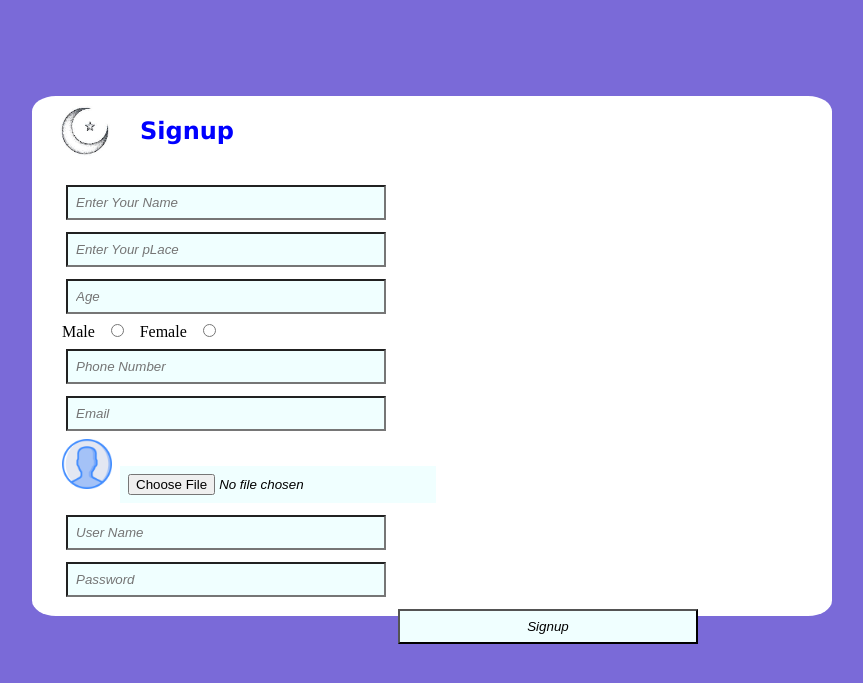
After one commit to mammukb/PrayOnTime, a Django app: page /register in a window 1280 px wide. The commit adds this page. Shown: the top 683 px of the page, without its empty margins (368-1231 px from the left). Run offline with Django 3.2, Linux system fonts and the light colour scheme.

Commit message:
login and registration

```diff
--- a/PrayonTime/settings.py
+++ b/PrayonTime/settings.py
@@ -45,7 +45,7 @@ MIDDLEWARE = [
     'django.middleware.security.SecurityMiddleware',
     'django.contrib.sessions.middleware.SessionMiddleware',
     'django.middleware.common.CommonMiddleware',
-    'django.middleware.csrf.CsrfViewMiddleware',
+    # 'django.middleware.csrf.CsrfViewMiddleware',
     'django.contrib.auth.middleware.AuthenticationMiddleware',
     'django.contrib.messages.middleware.MessageMiddleware',
     'django.middleware.clickjacking.XFrameOptionsMiddleware',
--- a/prayapp/urls.py
+++ b/prayapp/urls.py
@@ -6,5 +6,9 @@ from prayapp import views
 urlpatterns = [
     # path('admin/', admin.site.urls),
     path('',views.home,name="home"),
+    path('login',views.login,name="login"),
+    path('register',views.registration,name="register"),
+    path('userhome',views.userhome,name="userhome"),
+
 
 ]
--- a/prayapp/views.py
+++ b/prayapp/views.py
@@ -1,7 +1,72 @@
-from django.shortcuts import render
+from pyexpat.errors import messages
+from django.http import HttpResponse
+from django.shortcuts import redirect, render
+from prayapp.models import*
+from django.contrib.auth import authenticate, login as auth_login
 
 # Create your views here.
 
 
 def home(request):
         return render(request, "index.html")
+
+def login(request):
+        if request.method == "POST":
+                uname = request.POST['uname']
+                pwd = request.POST['pwd']
+                print(uname, pwd)
+                l=Login.objects.all()
+                q=l.filter(username=uname, password=pwd)
+                count = q.count()
+
+
+
+                if count == 1:
+                         user =q.first()
+                         request.session['username'] =user.username
+                        #  return HttpResponse("<script> alert('Login Suceess'); window.location='/userhome' ;  </script>")
+                         return redirect('userhome')
+                else:
+                        messages.error(request,"Invalid username or password")
+                        return HttpResponse("<script> alert('User doesnot exist'); window.location='/login' ;  </script>")
+        else:
+                return render(request, "login.html")
+
+
+
+
+
+
+
+def registration(request):
+        if request.method == "POST":
+                name = request.POST.get("name")
+                place = request.POST.get("place")
+                age = request.POST.get("age")
+                gender = request.POST.get("gender")
+                number = request.POST.get("number")
+                email = request.POST.get("email")
+                username = request.POST.get("username")
+                pwd = request.POST.get("password")
+                photo = request.FILES.get("photo",None)
+
+                print(name, age, gender, number, email,username, pwd, photo)
+
+
+
+                logobj = Login(username=username, password=pwd)
+                logobj.save()
+                userid =logobj.pk
+                reg = User(name=name,place=place,age=age,gender=gender,number=number,email=email,login_id=userid,photo=photo)
+                reg.save()
+
+                if reg:
+                        return redirect('login')
+                else:
+                        return HttpResponse("<script>alert('Registration Failure try agian!!');window.location='/register'</script>")
+
+        return render(request, "registration.html")
+
+
+def userhome(request):
+        return render(request, "userhome.html")
--- /dev/null
+++ b/static/assets/css/global.css
@@ -0,0 +1,83 @@
+body {
+    margin: 0;
+    padding: 0;
+    background-color: #7a6ad8;
+    position: absolute;
+}
+
+/* registration.html */
+
+
+.register-content {
+    background-color: white;
+    position: relative;
+    top: 50%;
+    left: 50%;
+    margin-top: 12%;
+    width: 800px;
+    height: 520px;
+    border-radius: 3%;
+}
+
+.register-form {
+    width: 50%;
+    float: left;
+    /* border-right: 2px solid black; */
+}
+
+.register-form table {
+    padding: 12px;
+    margin-left: 15px;
+}
+
+
+.register-form table input{
+    margin: 4px ;
+    width: 300px;
+    padding: 8px;
+    background-color: azure;
+    /* border-radius: 5px; */
+
+
+    color: black;
+    font-style: italic;
+}
+.register-form table input[type ="radio"]{
+    width: 10%;
+    margin: 2px;
+
+}
+
+
+
+
+td img {
+    width: 50px;
+    height: 50px;
+
+}
+
+
+#form-head {
+    margin: 0 0px 0 18px;
+    display: flex;
+    flex-direction: row;
+    align-content: space-between;
+    align-items: center;
+}
+
+#form-head h2 {
+    font-weight: 600;
+    color: blue;
+    font-size: 24px;
+    font-family: Verdana, Geneva, Tahoma, sans-serif;
+
+}
+
+#form-head img {
+    margin-right: 20px;
+    width: 70px;
+    height: 70px;
+    border-radius: 50%;
+
+}
--- /dev/null
+++ b/template/registration.html
@@ -0,0 +1,162 @@
+<!DOCTYPE html>
+<html lang="en">
+<head>
+    <meta charset="UTF-8">
+    <meta name="viewport" content="width=device-width, initial-scale=1.0">
+    <title>User Registration</title>
+
+    <link rel="stylesheet" href="static/assets/css/global.css">
+
+</head>
+<body>
+    <!-- <form action="" method="post" enctype="multipart/form-data" >
+        <table>
+            <tr>
+                <td>Name </td>
+                <td>
+                    <input type="text" name="name"  required >
+                </td>
+            </tr>
+            <tr>
+                <td>Place</td>
+                <td>
+                    <input type="text"  name="place"   required  >
+                </td>
+            </tr>
+            <tr>
+                <td>Age</td>
+                <td>
+                    <input type="number"  name="age" required  >
+                </td>
+            </tr>
+            <tr>
+                <td>Gender</td>
+                <td>
+                    <label for="">Male</label>
+                    <input type="radio" name="gender"  required value="M" >
+                    <label for="">Female</label>
+                    <input type="radio" name="gender" required value="F"  >
+                </td>
+            </tr>
+            <tr>
+                <td>Number</td>
+                <td>
+                    <input type="text"  name="number"  required >
+                </td>
+            </tr>
+            <tr>
+                <td>Email</td>
+                <td>
+                    <input type="email"  name="email" required >
+                </td>
+            </tr>
+            <tr>
+                <td>photo</td>
+                <td>
+                    <input type="file"   name="photo"  required  >
+                </td>
+            </tr>
+            <tr>
+                <td>Username</td>
+                <td>
+                    <input type="text"  name="username" required >
+                </td>
+            </tr>
+            <tr>
+                <td>Password</td>
+                <td>
+                    <input type="password" name="password" required id=""    >
+                </td>
+            </tr>
+            <tr>
+                <td></td>
+                <td><input type="submit"  name="user_registration"  value="Register"  ></td>
+            </tr>
+        </table>
+    </form>
+   -->
+
+   <div  class="register-content" >
+        <div  class="register-form" >
+            <div id="form-head">
+                <img src="static/assets/images/moon.jpg" alt="image">
+                <h2>Signup</h2>
+            </div>
+            <form action="" method="post" enctype="multipart/form-data" >
+            <table>
+
+                <tr>
+                    <td>
+                        <input type="text" name="name" placeholder="Enter Your Name"  required >
+                    </td>
+                </tr>
+                <tr>
+                    <td>
+                    <input type="text"  name="place"  placeholder="Enter Your pLace"  required  >
+
+                    </td>
+                </tr>
+
+                <tr>
+                    <td>
+                    <input type="number" placeholder="Age"  name="age" required  >
+                    </td>
+                </tr>
+                <tr>
+                    <td>
+                        <label for="">Male</label>
+                        <input type="radio" name="gender"  required value="M" >
+                        <label for="">Female</label>
+                        <input type="radio" name="gender" required value="F"  >
+                    </td>
+                </tr>
+                <tr>
+                    <td>
+                        <input type="text"  name="number" placeholder="Phone Number"  required >
+                    </td>
+                </tr>
+
+                <tr>
+                    <td>
+                        <input type="email"  name="email" placeholder="Email" required >
+                    </td>
+                </tr>
+
+                <tr>
+                    <td colspan="2">
+                        <img src="static/assets/images/dp.png" alt="">
+                         <input type="file"  name="photo"  required  >
+                    </td>
+                </tr>
+
+                <tr>
+                    <td>
+                        <input type="text"  placeholder="User Name" name="username" required >
+
+                    </td>
+                </tr>
+
+                <tr>
+                    <td>
+                        <input type="password" placeholder="Password"   name="password" required id=""    >
+
+                    </td>
+                </tr>
+                <tr>
+                    <td></td>
+                    <td>
+                        <input type="submit"  name="user_registration"  value="Signup">
+                    </td>
+                </tr>
+            </table>
+        </form>
+        </div>
+        <div>
+
+        </div>
+   </div>
+
+
+
+</body>
+</html>
```
Also changed, not shown: template/home.html (deleted, +0 -12 lines), template/index.html (+8 -14 lines), template/login.html (added, +17 -0 lines), static/assets/images/dp.png (added), static/assets/images/moon.jpg (added), static/static/user/MUHAMMED_K_B.jpg (added), static/static/user/far-Er.drawio.png (added), static/static/user/photo1715243860.jpeg (added), static/static/user/salman-er.drawio.png (added), template/userhome.html (added).
